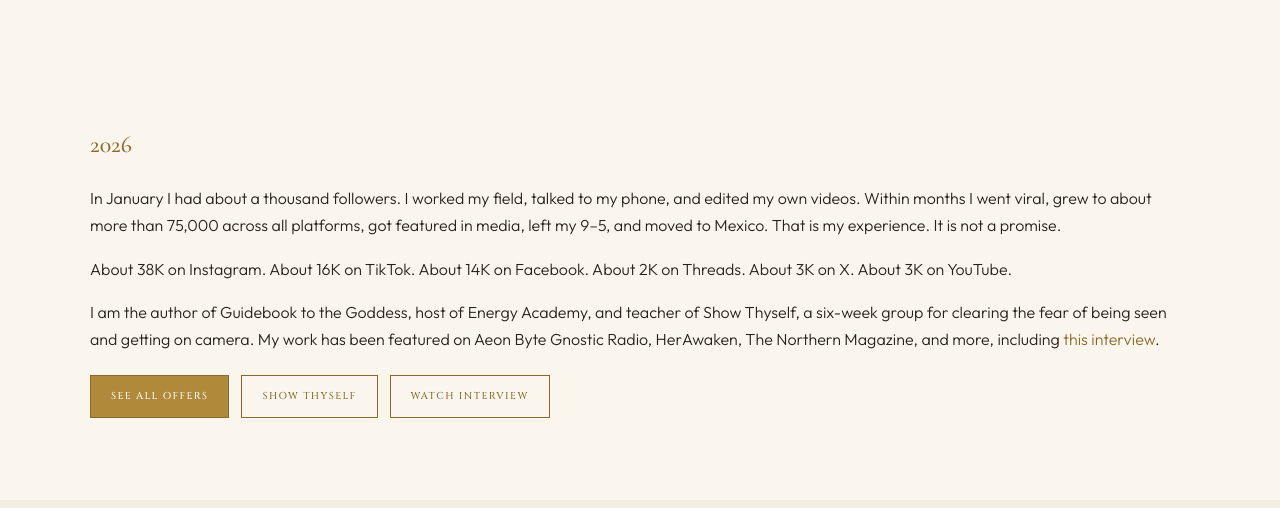
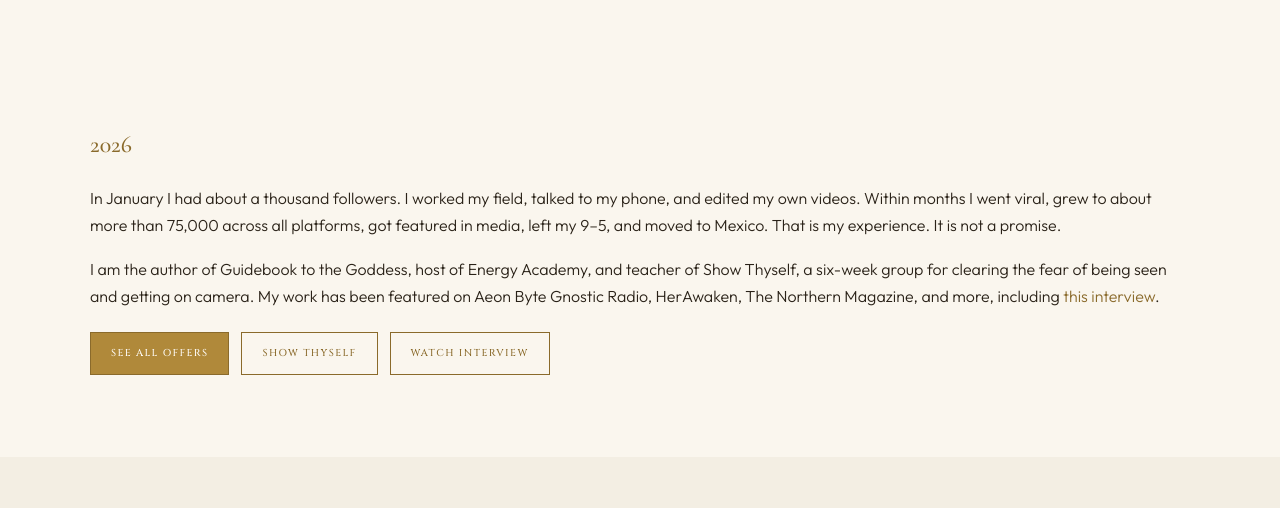
Before and after one commit to mariahKCG/site, a plain HTML site: page about.html in a window 1280 px wide. Shown: the part 277-785 px from the top of the page. Drawn offline with nearby package versions, Linux system fonts and the light colour scheme.

Commit message:
Add files via upload

```diff
--- a/about.html
+++ b/about.html
@@ -56,10 +56,6 @@
             promise.
           </p>
           <p>
-            About 38K on Instagram. About 16K on TikTok. About 14K on Facebook. About 2K
-            on Threads. About 3K on X. About 3K on YouTube.
-          </p>
-          <p>
             I am the author of Guidebook to the Goddess, host of Energy Academy, and
             teacher of Show Thyself, a six-week group for clearing the fear of being seen
             and getting on camera. My work has been featured on Aeon Byte Gnostic Radio,
```
